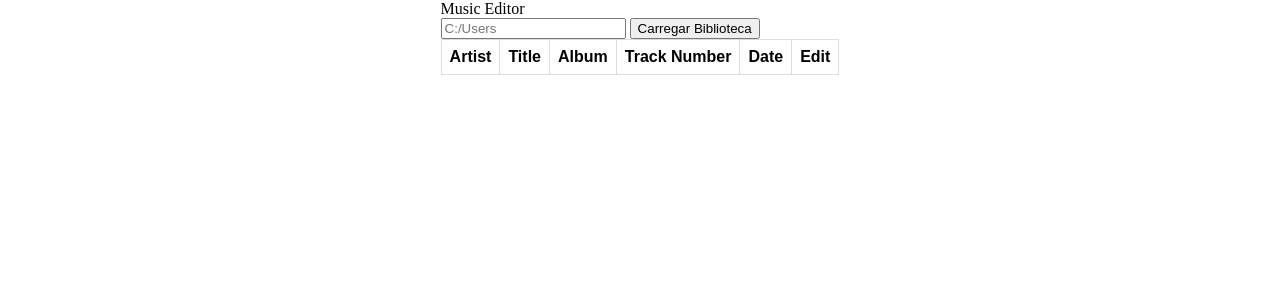
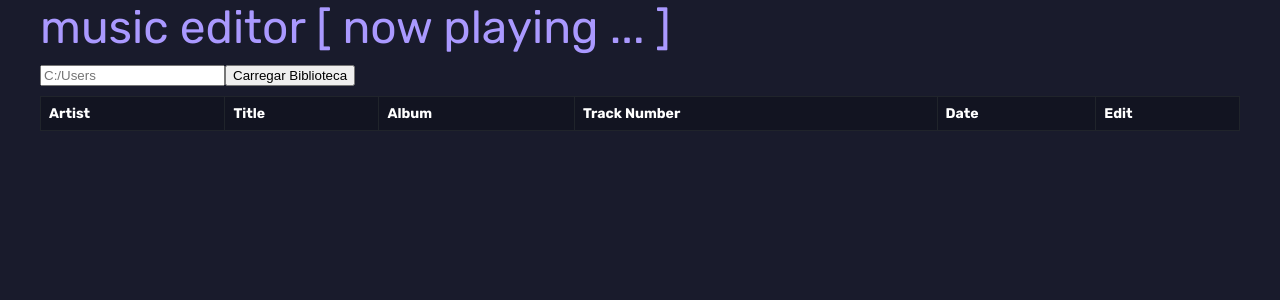
Before and after one commit to metaspheres/metadata-editor, a Flask app: page / in a window 1280 px wide. Shown: the top 300 px of the page. Run offline with Flask 3, Linux system fonts and the light colour scheme; lists and menus that the app fills with data are empty.

Commit message:
css added

```diff
--- a/static/css/style.css
+++ b/static/css/style.css
@@ -1,3 +1,16 @@
+@import url('https://fonts.googleapis.com/css2?family=Rubik:ital,wght@0,300..900;1,300..900&display=swap');
+@font-face{
+	font-family: "Rubik";
+	src: url('https://fonts.googleapis.com/css2?family=Rubik:ital,wght@0,300..900;1,300..900&display=swap" rel="stylesheet')
+}
+:root {
+  --main-bg-color: #191b2c;
+  --container-bg-color: #121421;
+  --font-color:#ffffff;
+  --title-color:#AA99FF;
+
+}
+
 *{
   box-sizing: border-box;
 }
@@ -7,25 +20,79 @@ body {
   display: flex;
   flex-direction: column;
   align-items: center;
+  background-color: var(--main-bg-color);
 }
+
+.title{
+  color:var(--title-color);
+  font-family: "Rubik", sans-serif;
+  font-size: 46px;
+	font-optical-sizing: auto;
+	font-weight: 400;
+  padding: 10px 0px 10px 0px ;
+}
+.main-container{
+  max-width: 1200px;
+  width: 100%;
+  margin: 0 auto;
+  color: var(--font-color);
+
+
+
+}
+
+.music-data-container{
+  margin: 0 auto;
+  background-color: var(--container-bg-color);
+  color: var(--font-color);
+}
+
+.path-container{
+  width: inherit;
+  margin: 0 auto;
+  display: flex;
+  padding: 10px 0px 10px 0px ;
+}
+
+
 table {
-  font-family: arial, sans-serif;
+
   border-collapse: collapse;
+  width: 100%;
+
 }
 
 td, th {
-  border: 1px solid #dddddd;
   text-align: left;
   padding: 8px;
-}
+  border: 1px solid rgb(32, 36, 43);
 
-.main-container{
-  display: inline-grid;
 }
 
 .path-container{
-  grid-column-start: 1;
+  display: flex;
+  justify-content: center;
+  width: 100%;
+  height:100%;
 }
+
+.form-submit{
+  display: flex;
+  width: 100%;
+  height:100%;
+}
+
+.music-data-container{
+  /* -webkit-text-size-adjust: 100%; */
+	font-family: "Rubik", sans-serif;
+  font-size: 14px;
+	font-optical-sizing: auto;
+	font-weight: 400;
+	font-style: normal;
+	text-align:justify;
+
+}
+
 
 #suggestions div {
     cursor: pointer;
--- a/templates/homepage.html
+++ b/templates/homepage.html
@@ -8,18 +8,19 @@
 </head>
 <body>
     <div class="main-container">
-            Music Editor
+        <span class="title">music editor [ now playing ... ]</span>
         <div class="path-container">
             <label for="folder-browser-input"></label>
-            <form action="/load" method="post">
+            <form action="/load" method="post" class="form-submit">
                 <input id="folder-browser-input" type="text" name="path" placeholder="C:/Users">
 
                 <input type="hidden" name="folder_path" id="selected-path">
                 <button type="submit" id="load-library">Carregar Biblioteca</button>
 
             </form>
-            <div id="suggestions"></div>
         </div>
+        <div id="suggestions"></div>
+
         <div class="music-data-container">
         <table>
             <tr>
```
Also changed, not shown: todo.md (+3 -0 lines).
